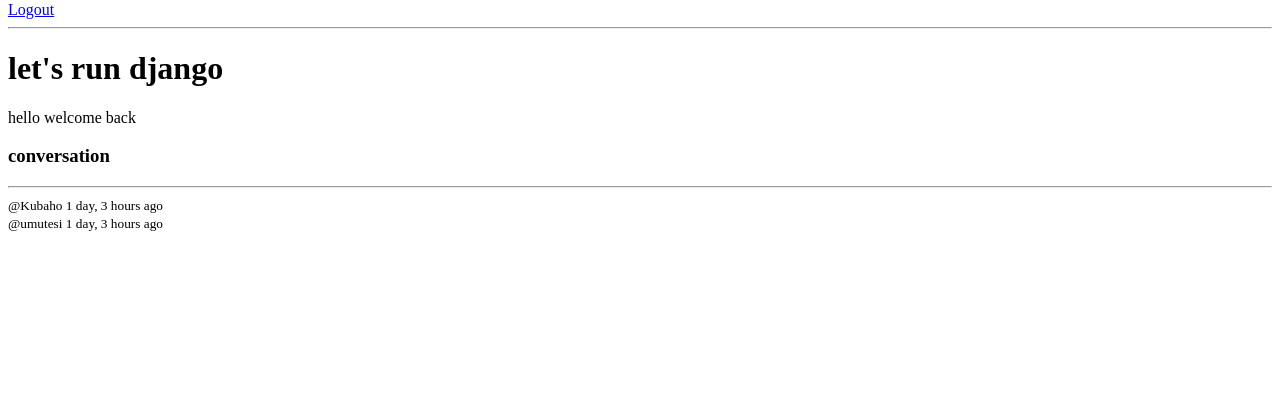
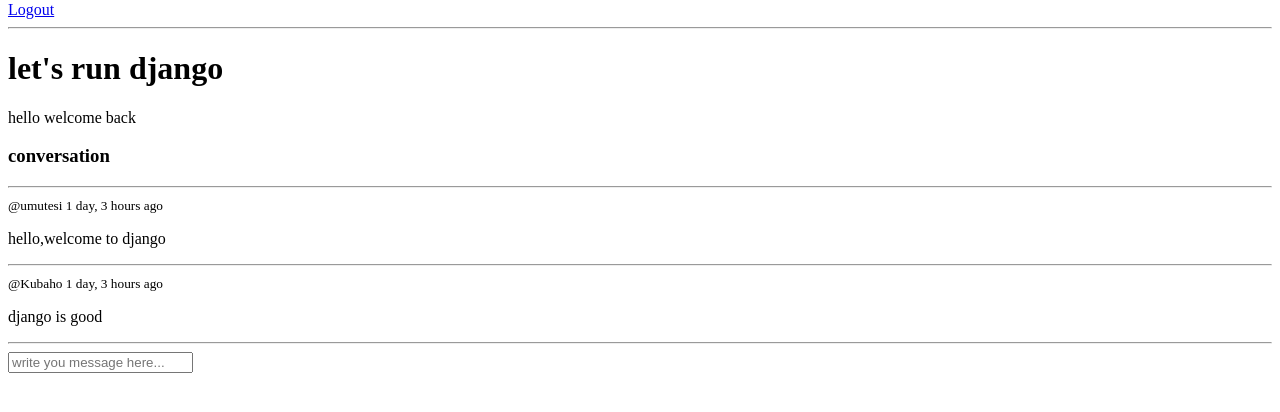
Before and after one commit to umutesililiane/Django_studybud, a Django app: page /room/1/ in a window 1280 px wide. Shown: the part 150-562 px from the top of the page. Run offline with Django 4.2, Linux system fonts and the light colour scheme; a user stored in the database is signed in; data comes from the database, SQL or seed files in the repository; both versions use the stored data as it was after the commit.

Commit message:
chatroom messages CRUD(adding a form for writting a message and authenticate it)

```diff
--- a/base/templates/base/room.html
+++ b/base/templates/base/room.html
@@ -9,8 +9,16 @@
   {% for message in room_messages %}
     <div>
       <small>@{{ message.user }}  {{ message.created|timesince}} ago</small>
-
+      <p>{{message.body}}</p>
+      <hr>
     </div>
   {% endfor %}
 </div>
+{% if request.user.is_authenticated %}
+<div class="comment-form">
+    <form  method="POST"   action=""></form>
+        {% csrf_token %}
+        <input type="text" name="body" placeholder="write you message here...">
+</div>
+{% endif %}
 {% endblock content %}
--- a/base/views.py
+++ b/base/views.py
@@ -18,30 +18,30 @@ from .forms import RoomForm
 # ]
 
 def loginPage(request):
-       page = 'login'
+    page = 'login'
 
-       if request.user.is_authenticated:
-             return redirect('home')
+    if request.user.is_authenticated:
+        return redirect('home')
 
-       if request.method == 'POST':
-            username = request.POST.get('username').lower()
-            password = request.POST.get('password')
+    if request.method == 'POST':
+        username = request.POST.get('username').lower()
+        password = request.POST.get('password')
 
-            try:
-                  user = User.objects.get(username=username)
-            except:
-                  messages.error(request, 'user does not exist')
+        try:
+            user = User.objects.get(username=username)
+        except:
+            messages.error(request, 'user does not exist')
 
-            user = authenticate(request, username = username, password = password)
+        user = authenticate(request, username = username, password = password)
 
-            if user is not None:
-                  login(request,user)
-                  return redirect('home')
-            else:
-                  messages.error(request, 'Username or Password does not exist')
+        if user is not None:
+            login(request,user)
+            return redirect('home')
+        else:
+            messages.error(request, 'Username or Password does not exist')
 
-       context = {'login':login}
-       return render(request, 'base/login_register.html',context)
+    context = {'page': page}
+    return render(request, 'base/login_register.html', context)
 
 def logoutUser(request):
       logout(request)
@@ -79,7 +79,7 @@ def home(request):
 
 def room(request, pk):
        room = Room.objects.get(id=pk)
-       room_messages = room.message_set.all().order_by('-created')
+       room_messages = room.message_set.all().order_by()
        context = {'room':room, 'room_messages':room_messages}
        return render(request, 'base/room.html',context)
 
```
Also changed, not shown: db.sqlite3.
